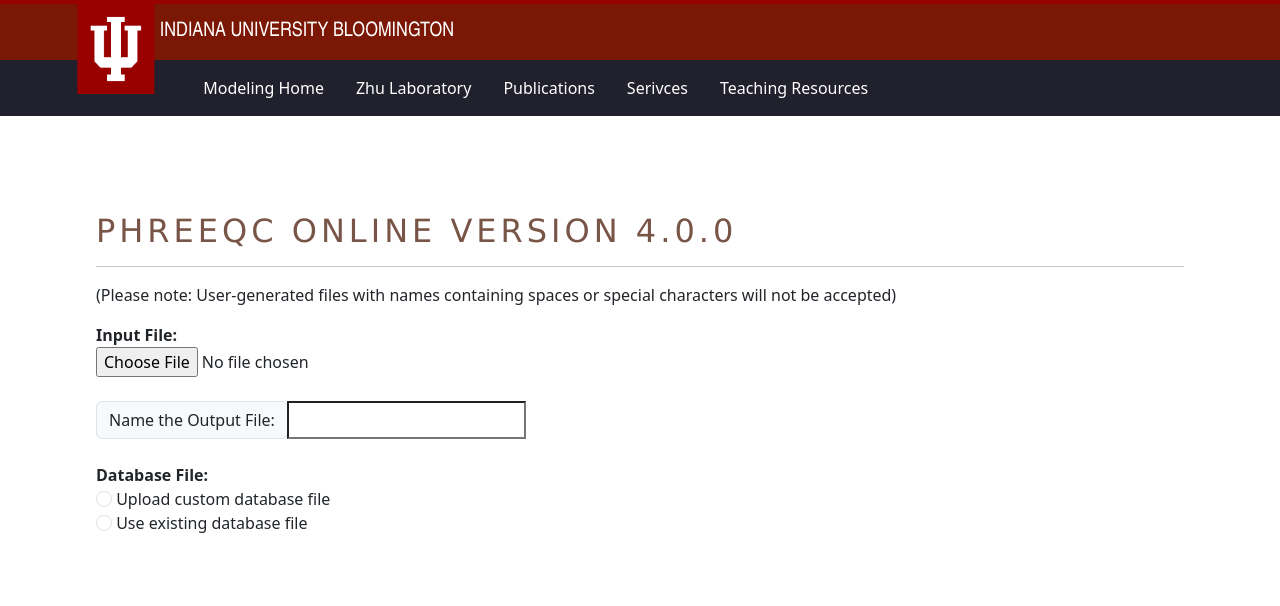
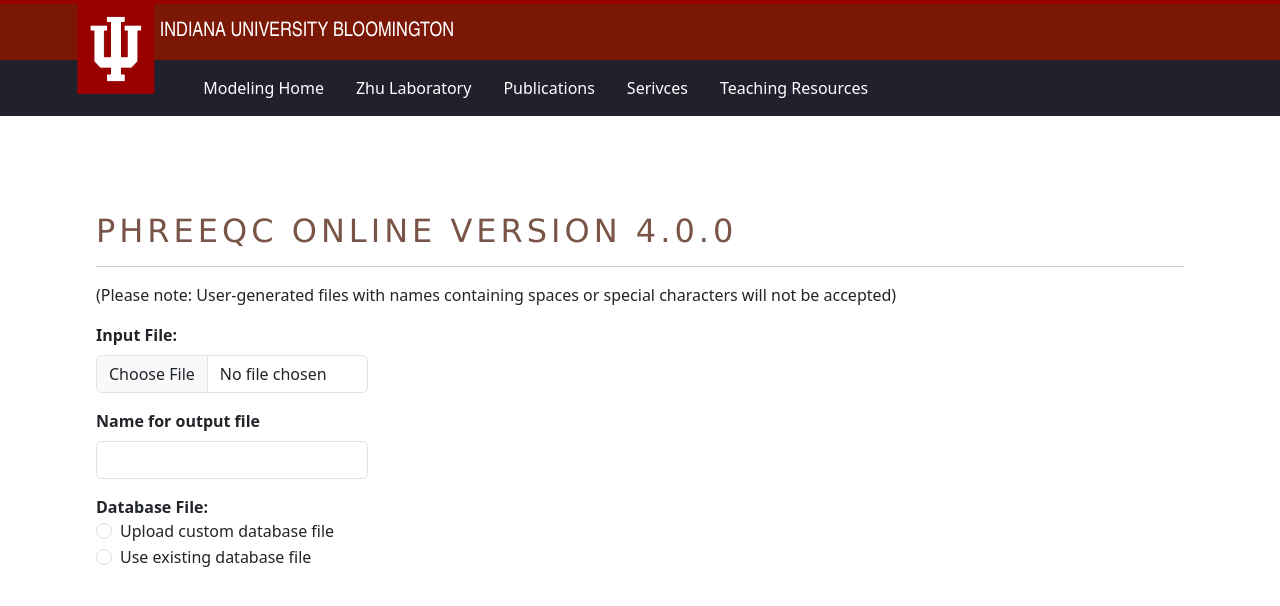
Before and after one commit to Ranvirsv/Zhu_Labs_Mock, a React (Create React App) app: page /PhreeqcOnline in a window 1280 px wide. Shown: the top 606 px of the page. Built offline with nearby package versions, Linux system fonts and the light colour scheme.

Commit message:
Adding Online Calculators

```diff
--- a/package.json
+++ b/package.json
@@ -13,9 +13,9 @@
     "@types/react-bootstrap": "^0.32.35",
     "@types/react-dom": "^18.2.18",
     "@types/react-router": "^5.1.20",
-    "bootstrap": "^5.3.2",
+    "bootstrap": "^5.3.3",
     "react": "^18.2.0",
-    "react-bootstrap": "^2.9.2",
+    "react-bootstrap": "^2.10.1",
     "react-dom": "^18.2.0",
     "react-router-dom": "^6.21.2",
     "react-scripts": "^5.0.1",
--- /dev/null
+++ b/src/pages/H2SCalculator/H2SCalculatorOnline.tsx
@@ -0,0 +1,5 @@
+import React from "react";
+
+export default function H2SCalculatorOnline() {
+  return <div>H2SCalculatorOnline</div>;
+}
--- /dev/null
+++ b/src/pages/PHREEQC/IPhreeqcOnline.tsx
@@ -0,0 +1,3 @@
+export type FromDatabaseOptions = {
+  [key: string]: string;
+};
--- a/src/pages/PHREEQC/PhreeqcOnline.tsx
+++ b/src/pages/PHREEQC/PhreeqcOnline.tsx
@@ -1,7 +1,13 @@
-import React from "react";
+import React, { useState } from "react";
 import "../../App.scss";
+import Form from "react-bootstrap/Form";
+import { FromDatabaseOptions } from "./IPhreeqcOnline";
 
 export default function PhreeqcOnline() {
+  const [databaseOptions, setDatabaseOptions] = useState<number>(0);
+  const databaseOptionList: FromDatabaseOptions = {
+    //TODO: Fill in the function to get all the databases
+  };
   return (
     <div className="m-5 p-5">
       <h2 className="pageHeader">PHREEQC ONLINE VERSION 4.0.0</h2>
@@ -11,60 +17,55 @@ export default function PhreeqcOnline() {
         special characters will not be accepted)
       </p>
 
-      <form>
-        <div className="">
-          <label htmlFor="inputFile">
-            <b>Input File:</b>
-          </label>
-          <br />
-          <input type="file" className="form-controller-file" id="inputFile" />
-        </div>
+      <div className="col-3">
+        <Form.Label>
+          <b>Input File:</b>
+        </Form.Label>
+        <Form.Control type="file" />
+      </div>
 
-        <br />
+      <div className=" my-3 col-3">
+        <Form.Label>
+          <b>Name for output file</b>
+        </Form.Label>
+        <Form.Control type="text" placeholder="" />
+      </div>
 
-        <div className="input-group">
-          <div className="input-group-prepend">
-            <span className="input-group-text" id="inputGroup-sizing-default">
-              Name the Output File:
-            </span>
-          </div>
-          <input
-            type="text"
-            className="form-controller"
-            aria-describedby="inputGroup-sizing-default"
-          />
-        </div>
-
-        <br />
-
-        <div className="form-group">
-          <label htmlFor="databaseFile">
-            <b>Database File:</b>
-          </label>
-          <br />
-          <input
+      <div className="row my-3 col-3">
+        <Form>
+          <b>Database File:</b>
+          <Form.Check
+            name="Database Files"
+            id="Upload custom database file"
+            label="Upload custom database file"
+            value="Upload custom database file"
             type="radio"
-            name="radioInputs"
-            className="form-check-input"
-            id="customDatabaseFile"
-            value="Custom-Database-File"
-          />{" "}
-          <label className="form-check-label" htmlFor="customDatabaseFile">
-            Upload custom database file
-          </label>
-          <br />
-          <input
+            onClick={() => setDatabaseOptions(1)}
+          ></Form.Check>
+          <Form.Check
+            name="Database Files"
+            id="Use existing database file"
+            label="Use existing database file"
+            value="Use existing database file"
             type="radio"
-            name="radioInputs"
-            className="form-check-input"
-            id="existingDatabaseFile"
-            value="Existing-Database-File"
-          />{" "}
-          <label className="form-check-label" htmlFor="liquidVapor">
-            Use existing database file
-          </label>
-        </div>
-      </form>
+            onClick={() => setDatabaseOptions(2)}
+          ></Form.Check>
+          {databaseOptions === 1 ? (
+            <Form.Group controlId="formFile" className="my-2">
+              <Form.Control type="file" />
+            </Form.Group>
+          ) : databaseOptions === 2 ? (
+            <Form.Select className="my-2">
+              <option>Select a database</option>
+              {Object.keys(databaseOptionList).map((elem, path) => {
+                return <option value={path}>elem</option>;
+              })}
+            </Form.Select>
+          ) : (
+            <div></div>
+          )}
+        </Form>
+      </div>
     </div>
   );
 }
--- a/src/pages/SolubilityCalculator/SolubilityCalculator.tsx
+++ b/src/pages/SolubilityCalculator/SolubilityCalculator.tsx
@@ -1,17 +1,51 @@
 import React from "react";
+import Form from "react-bootstrap/Form";
+import { List } from "react-bootstrap/lib/Media";
+import Col from "react-bootstrap/Col";
+import Row from "react-bootstrap/Row";
+import Card from "react-bootstrap/Card";
 
 export default function SolubilityCalculator() {
+  const calculatorInputs: string[] = [
+    "Please enter a temperature (K) between 273-533:",
+    "Please enter a pressure (bar) between 0-2000:",
+    "Please enter NaCl (mol/kgH20) between 0-4.5:",
+  ];
   return (
     <div className="m-5 p-5">
       <h2 className="pageHeader">CO2 SOLUBILITY CALCULATOR</h2>
       <hr />
-      <pre>
-        CO <sub>2</sub> solubility in aqueous NaCl solution--------- <br />
-        Duan Z, Sun R, Zhu C, Chou I (Marine Chemistry, 2006, v98, 131-139)
-        <br />
-        T-P-X range of this model: 273-533 K, 0-2000 bar, 0-4.5 mNaCl <br />
-        Unit---T: K, P(total): bar, mNaCl and mCO2: mol/kgH2O <br />
-      </pre>
+      <Card>
+        <Card.Body>
+          <Card.Text>
+            <pre>
+              CO <sub>2</sub> solubility in aqueous NaCl solution---------{" "}
+              <br />
+              Duan Z, Sun R, Zhu C, Chou I (Marine Chemistry, 2006, v98,
+              131-139)
+              <br />
+              T-P-X range of this model: 273-533 K, 0-2000 bar, 0-4.5 mNaCl{" "}
+              <br />
+              Unit---T: K, P(total): bar, mNaCl and mCO2: mol/kgH2O <br />
+            </pre>
+          </Card.Text>
+        </Card.Body>
+      </Card>
+
+      <div className="form">
+        {calculatorInputs.map((elem) => {
+          return (
+            <Form.Group as={Row} className="mb-3" controlId="formPlaintext">
+              <Form.Label column sm="10">
+                <b>{elem}</b>
+              </Form.Label>
+              <Col sm="3">
+                <Form.Control type="text" placeholder="" />
+              </Col>
+            </Form.Group>
+          );
+        })}
+      </div>
     </div>
   );
 }
```
Also changed, not shown: 1 other file (tests, documents, lock files or other folders).
